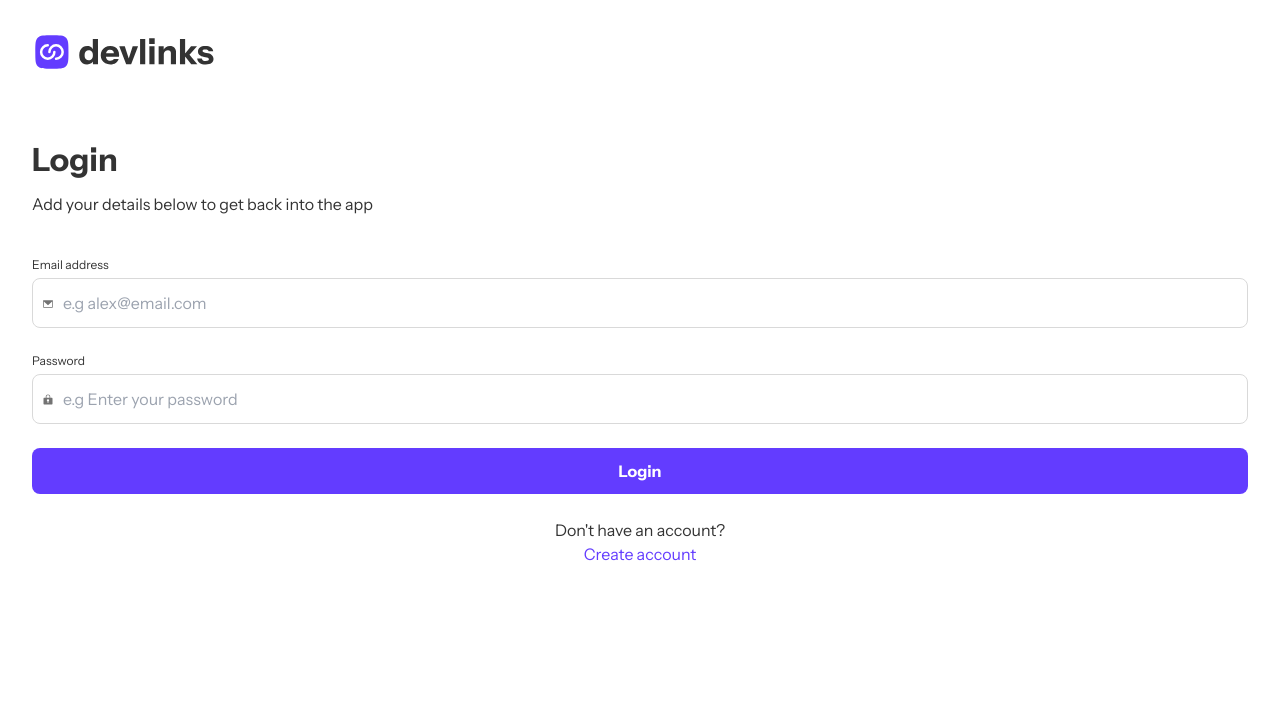
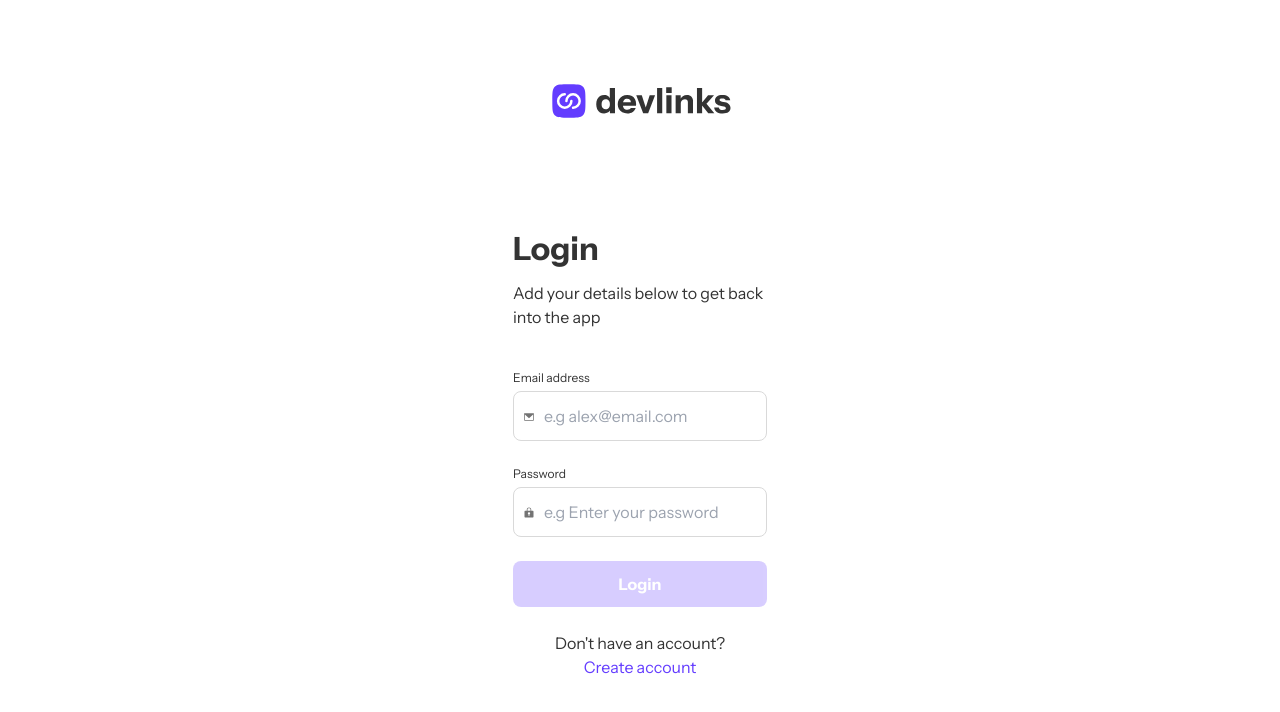
Before and after one commit to n1kushach/link-sharing-app, a Next.js app: page /log-in in a window 1280 px wide. Shown: the top 712 px of the page. Built offline with nearby package versions, Linux system fonts and the light colour scheme.

Commit message:
Delete unused files and update dependencies

```diff
--- a/src/app/(auth)/create-account/page.tsx
+++ b/src/app/(auth)/create-account/page.tsx
@@ -1,3 +1,4 @@
+"use client";
 import React from "react";
 import Image from "next/image";
 import Link from "next/link";
@@ -63,7 +64,7 @@ const CreateAccount = () => {
         Password must contain at least 8 characters
       </span>
       <div>
-        <button className="w-full bg-main-purple px-[27px] py-[11px] font-bold heading_s text-white rounded-lg">
+        <button className="w-full bg-main-purple px-[27px] py-[11px] font-bold heading_s text-white rounded-lg ${">
           Create an account
         </button>
       </div>
--- a/src/app/(auth)/layout.tsx
+++ b/src/app/(auth)/layout.tsx
@@ -17,8 +17,10 @@ export default function AuthLayout({
 }) {
   return (
     <html lang="en">
-      <body className={instrument_sans.className}>
-        <main className="flex flex-col gap-16 p-8">
+      <body
+        className={`${instrument_sans.className} min-h-screen sm-bg-[#fafafa]`}
+      >
+        <main className="flex flex-col gap-16 p-8 s:max-w-[396px] s:mx-auto s:h-screen s:justify-center s:items-center">
           <div>
             <Image
               src={"/images/logo-devlinks-large.svg"}
@@ -27,7 +29,7 @@ export default function AuthLayout({
               alt="DevLinks Logo"
             />
           </div>
-          <main>{children}</main>
+          <main className="sm:bg-white sm:p-[40px]">{children}</main>
         </main>
       </body>
     </html>
--- a/src/app/(auth)/log-in/page.tsx
+++ b/src/app/(auth)/log-in/page.tsx
@@ -1,57 +1,89 @@
-import Image from "next/image";
-import Link from "next/link";
-import React from "react";
+'use client';
+import Image from 'next/image';
+import Link from 'next/link';
+import { useRouter } from 'next/navigation';
+import React, { useState } from 'react';
 
 const LogIn = () => {
+  const router = useRouter();
+  const [credentials, setCredentials] = useState({
+    email: '',
+    password: '',
+  });
+
+  const handleSubmit = () => {
+    if (credentials?.email == 'admin' && credentials?.password == 'admin') {
+      router.push('/');
+    }
+  };
+
   return (
-    <main className="flex flex-col gap-6">
-      <section className="flex flex-col gap-2">
-        <h1 className="heading_m">Login</h1>
-        <span className="body_m">
+    <main className='flex flex-col gap-6'>
+      <section className='flex flex-col gap-2'>
+        <h1 className='heading_m'>Login</h1>
+        <span className='body_m'>
           Add your details below to get back into the app
         </span>
       </section>
-      <form className="flex flex-col gap-6 pt-4">
-        <label className="flex flex-col gap-1 relative">
-          <span className="body_s">Email address</span>
-
+      <form className='flex flex-col gap-6 pt-4'>
+        <label className='relative flex flex-col gap-1'>
+          <span className='body_s'>Email address</span>
           <input
-            className="focus:outline-main-purple focus:shadow-active-input py-3 px-4 rounded-lg bg-[#fff] border border-[#d9d9d9] pl-[30px]"
-            type="text"
-            placeholder="e.g alex@email.com"
+            onChange={(e: React.ChangeEvent<HTMLInputElement>) =>
+              setCredentials((prev): { email: string; password: string } => ({
+                ...prev,
+                email: e.target.value,
+              }))
+            }
+            className='rounded-lg border border-[#d9d9d9] bg-[#fff] px-4 py-3 pl-[30px] focus:shadow-active-input focus:outline-main-purple'
+            type='text'
+            placeholder='e.g alex@email.com'
           />
           <Image
-            src={"/images/icon-envelope.svg"}
+            src={'/images/icon-envelope.svg'}
             width={12}
             height={12}
-            alt="Email input icon"
-            className="absolute bottom-0 top-[42px] left-[10px]"
+            alt='Email input icon'
+            className='absolute bottom-0 left-[10px] top-[42px]'
           />
         </label>
-        <label className="flex flex-col gap-1 relative">
-          <span className="body_s">Password</span>
+        <label className='relative flex flex-col gap-1'>
+          <span className='body_s'>Password</span>
           <input
-            className=" focus:outline-main-purple focus:shadow-active-input py-3 px-4 rounded-lg bg-[#fff] border border-[#d9d9d9] pl-[30px]"
-            type="password"
-            placeholder="e.g Enter your password"
+            onChange={(e: React.ChangeEvent<HTMLInputElement>) =>
+              setCredentials((prev): { email: string; password: string } => ({
+                ...prev,
+                password: e.target.value,
+              }))
+            }
+            className=' rounded-lg border border-[#d9d9d9] bg-[#fff] px-4 py-3 pl-[30px] focus:shadow-active-input focus:outline-main-purple'
+            type='password'
+            placeholder='e.g Enter your password'
           />
           <Image
-            src={"/images/icon-lock-key.svg"}
+            src={'/images/icon-lock-key.svg'}
             width={12}
             height={12}
-            alt="Email input icon"
-            className="absolute bottom-0 top-[42px] left-[10px]"
+            alt='Email input icon'
+            className='absolute bottom-0 left-[10px] top-[42px]'
           />
         </label>
       </form>
       <div>
-        <button className="w-full bg-main-purple px-[27px] py-[11px] font-bold heading_s text-white rounded-lg">
+        <button
+          onClick={() => handleSubmit()}
+          className={`heading_s w-full rounded-lg bg-main-purple px-[27px] py-[11px] font-bold text-white duration-300 ${
+            credentials?.email.length < 5 &&
+            credentials?.password.length < 5 &&
+            'opacity-25 duration-300'
+          }`}
+        >
           Login
         </button>
       </div>
-      <div className="flex flex-col items-center justify-center">
-        <span className="body_m">Don&apos;t have an account?</span>
-        <Link href="/create-account" className="text-main-purple">
+      <div className='flex flex-col items-center justify-center'>
+        <span className='body_m'>Don&apos;t have an account?</span>
+        <Link href='/create-account' className='text-main-purple'>
           Create account
         </Link>
       </div>
--- a/src/app/layout.tsx
+++ b/src/app/(main)/layout.tsx
@@ -1,16 +1,19 @@
 export const metadata = {
   title: 'Next.js',
   description: 'Generated by Next.js',
-}
+};
 
 export default function RootLayout({
   children,
 }: {
-  children: React.ReactNode
+  children: React.ReactNode;
 }) {
   return (
-    <html lang="en">
-      <body>{children}</body>
+    <html lang='en'>
+      <body>
+        <nav>Navbar</nav>
+        {children}
+      </body>
     </html>
-  )
+  );
 }
--- /dev/null
+++ b/src/app/(main)/page.tsx
@@ -0,0 +1,3 @@
+export default function Main() {
+  return <main>Main Bliad</main>;
+}
--- a/src/app/page.tsx
+++ /dev/null
@@ -1,3 +0,0 @@
-export default function Home() {
-  return <main></main>;
-}
--- a/tailwind.config.ts
+++ b/tailwind.config.ts
@@ -13,7 +13,9 @@ const config: Config = {
         "gradient-conic":
           "conic-gradient(from 180deg at 50% 50%, var(--tw-gradient-stops))",
       },
-      screens: {},
+      screens: {
+        s: "768px",
+      },
       colors: {
         "main-purple": "#633CFF",
       },
```
Also changed, not shown: package.json (+6 -5 lines), .prettierrc.json (added), 1 other file (tests, documents, lock files or other folders).
